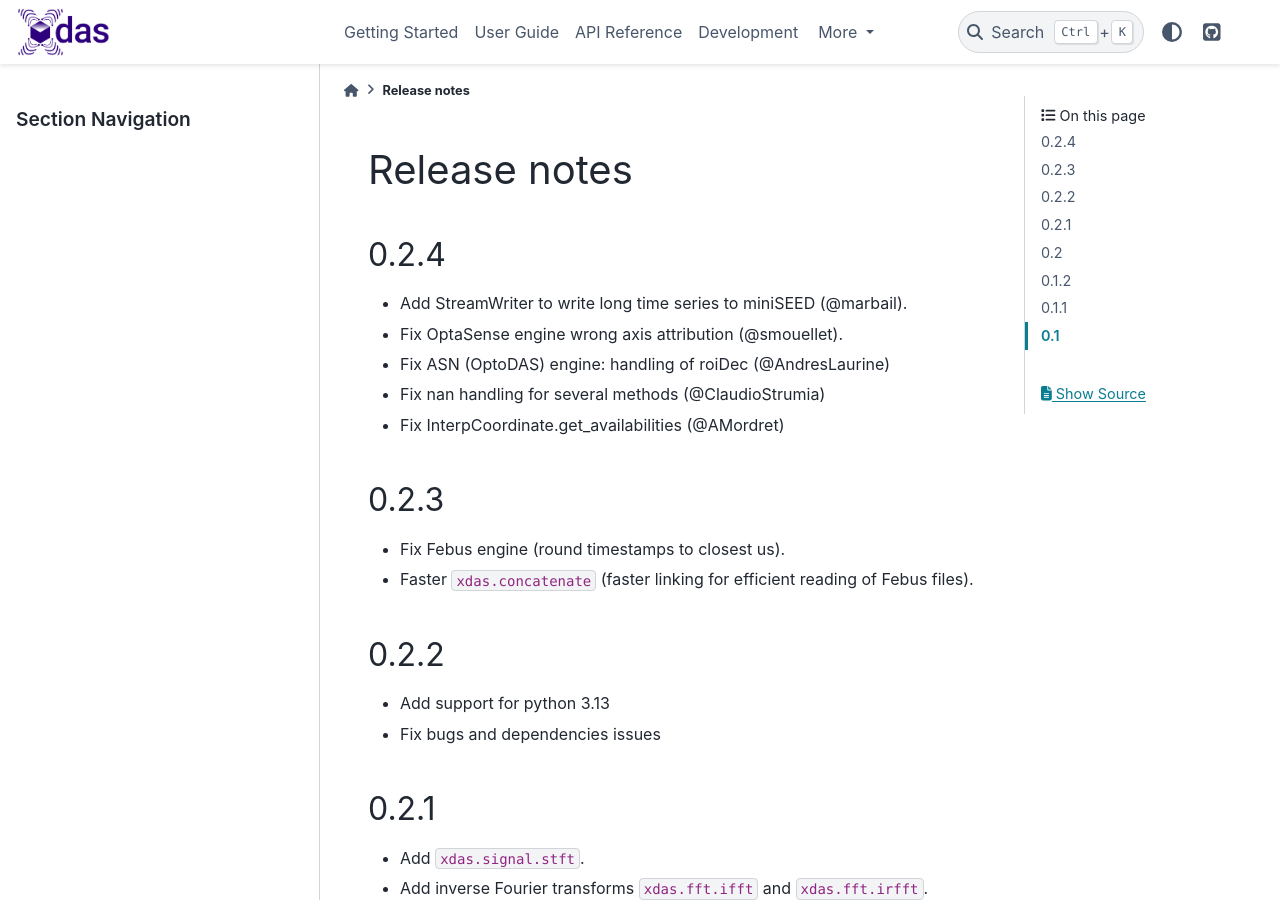
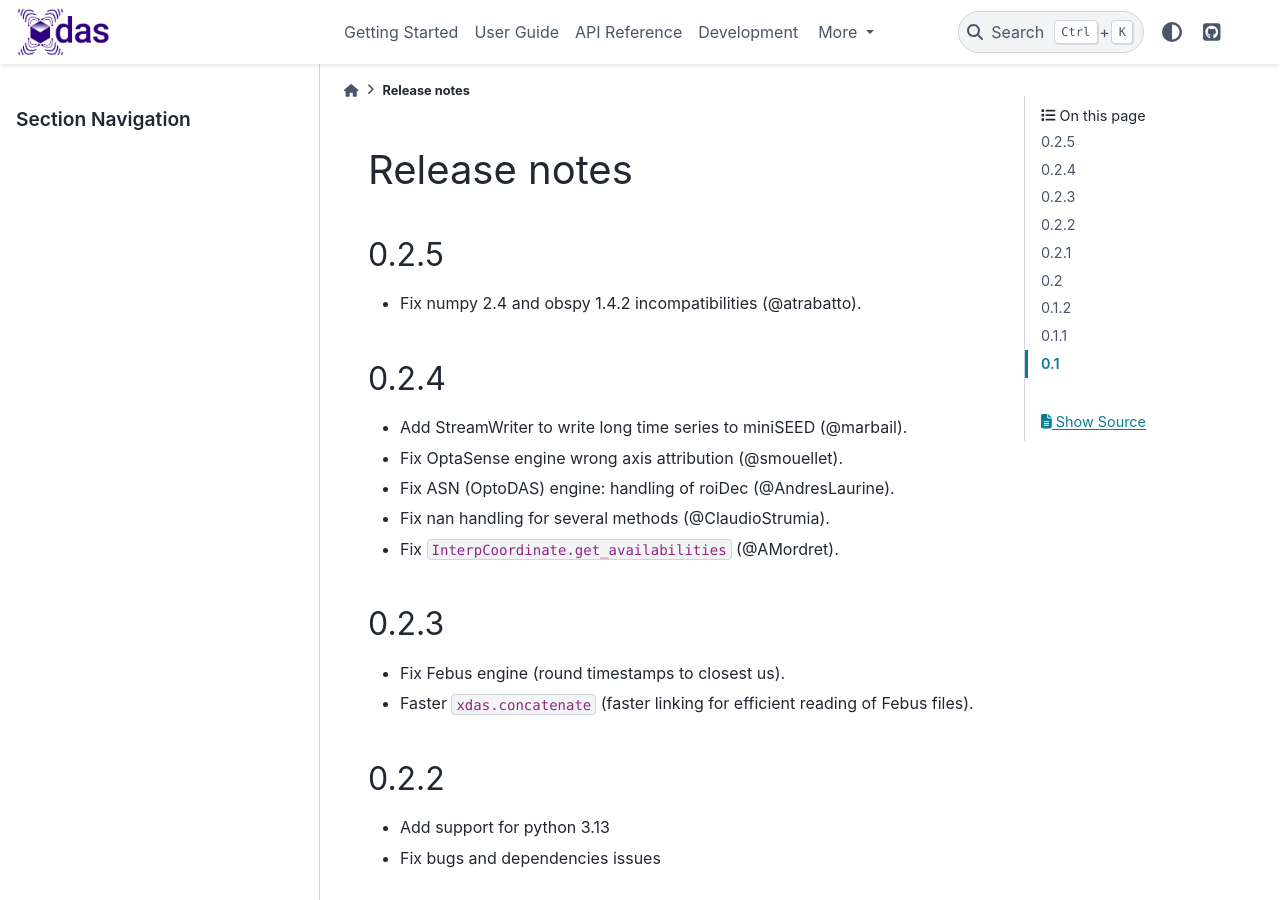
Before and after one commit to xdas-dev/xdas, a Sphinx documentation site: the page built from docs/release-notes.md, in a window 1280 px wide and 900 px high. Built offline with Sphinx 7.4.7 and the PyData theme 0.15.4, drawn with Linux system fonts in a browser that asks for light colours.

Commit message:
Fix numpy 2.4 incompatibility.

```diff
--- a/docs/release-notes.md
+++ b/docs/release-notes.md
@@ -1,11 +1,14 @@
 # Release notes
+
+## 0.2.5
+- Fix numpy 2.4 and obspy 1.4.2 incompatibilities (@atrabatto).
 
 ## 0.2.4
 - Add StreamWriter to write long time series to miniSEED (@marbail).
 - Fix OptaSense engine wrong axis attribution (@smouellet).
-- Fix ASN (OptoDAS) engine: handling of roiDec (@AndresLaurine)
-- Fix nan handling for several methods (@ClaudioStrumia)
-- Fix InterpCoordinate.get_availabilities (@AMordret)
+- Fix ASN (OptoDAS) engine: handling of roiDec (@AndresLaurine).
+- Fix nan handling for several methods (@ClaudioStrumia).
+- Fix `InterpCoordinate.get_availabilities` (@AMordret).
 
 ## 0.2.3
 - Fix Febus engine (round timestamps to closest us).
@@ -25,23 +28,19 @@
 - Fix applying fft functions in presence of non-dimensional coordinates.
 
 ## 0.2
-
 - Add Dask virtualization backend for non-HDF5 formats (@atrabattoni).
 - Add support for miniSEED format (@atrabattoni, @chauvetige).
 - Add support for Silixa (TDMS) format (@atrabattoni, @Stutzmann).
 
 ## 0.1.2
-
 - Add ZeroMQ streaming capabilities (@atrabattoni).
 - Add support of Terra15 format (@chauvetige).
 - Fix Febus engine (@ClaudioStrumia).
 
 ## 0.1.1
-
 - Add support for `hdf5plugin` compression schemes.
 - Drop `netCDF4` dependency and only use `h5netcdf` to fix incompatibilities.
 - Drop useless `dask` dependency.
 
 ## 0.1
-
 Initial stable version.
```
Also changed, not shown: 2 other files.
